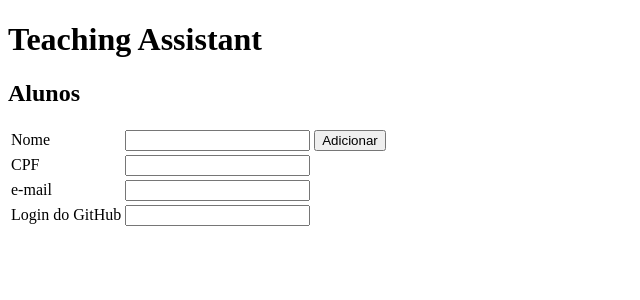
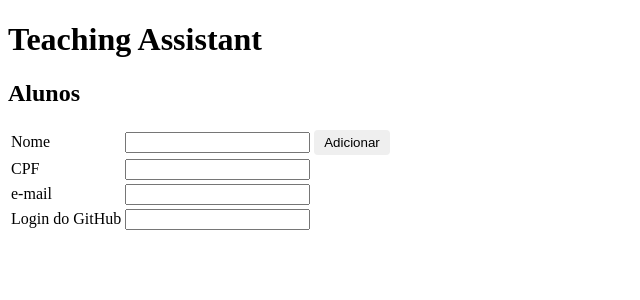
Before and after one commit to pauloborba/teachingassistant, an Angular app in the folder ta-gui/: page / in a window 1280 px wide. Shown: the top 300 px of the page, without its empty margins (0-640 px from the left). Built offline with nearby package versions, Linux system fonts and the light colour scheme.

Commit message:
melhor visualizacao do botao e da lista de alunos

```diff
--- a/ta-gui/src/app/app.component.css
+++ b/ta-gui/src/app/app.component.css
@@ -0,0 +1,30 @@
+.alunos {
+  margin: 0 0 2em 0;
+  list-style-type: none;
+  padding: 0;
+  width: 15em;
+}
+
+.alunos li {
+  cursor: pointer;
+  position: relative;
+  left: 0;
+  background-color: cyan;
+  margin: .5em;
+  padding: .3em 0;
+  height: 1.6em;
+  border-radius: 4px;
+}
+
+button {
+  font-family: Arial;
+  background-color: #green;
+  border: none;
+  padding: 5px 10px;
+  border-radius: 4px;
+  cursor: pointer;
+  cursor: hand;
+}
+button:hover {
+  background-color: #cfd8dc;
+}
--- a/ta-gui/src/app/app.component.html
+++ b/ta-gui/src/app/app.component.html
@@ -26,7 +26,7 @@
 </tr>
 </table>
 
-<ul>
+<ul class="alunos">
 <li *ngFor="let a of alunos">
     <span>{{a.nome}}</span>,
     <span>{{a.cpf}}</span>,
```
